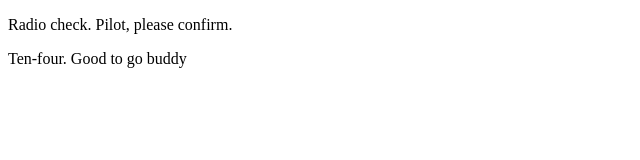
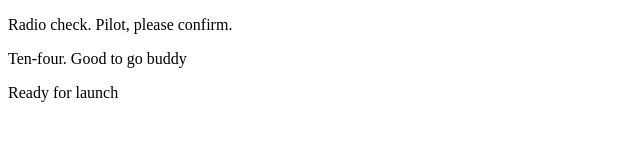
Before and after one commit to dhamiltonstl/communcation_log, a plain HTML site: page index.html in a window 1280 px wide. Shown: the whole page, without its empty margins (0-640 px from the left). Drawn offline with Linux system fonts and the light colour scheme.

Commit message:
Response #2

```diff
--- a/index.html
+++ b/index.html
@@ -3,5 +3,6 @@
    <body>
       <p>Radio check. Pilot, please confirm.</p>
       <p>Ten-four. Good to go buddy</p>
+      <p>Ready for launch</p>
    </body>
 </html>
```
